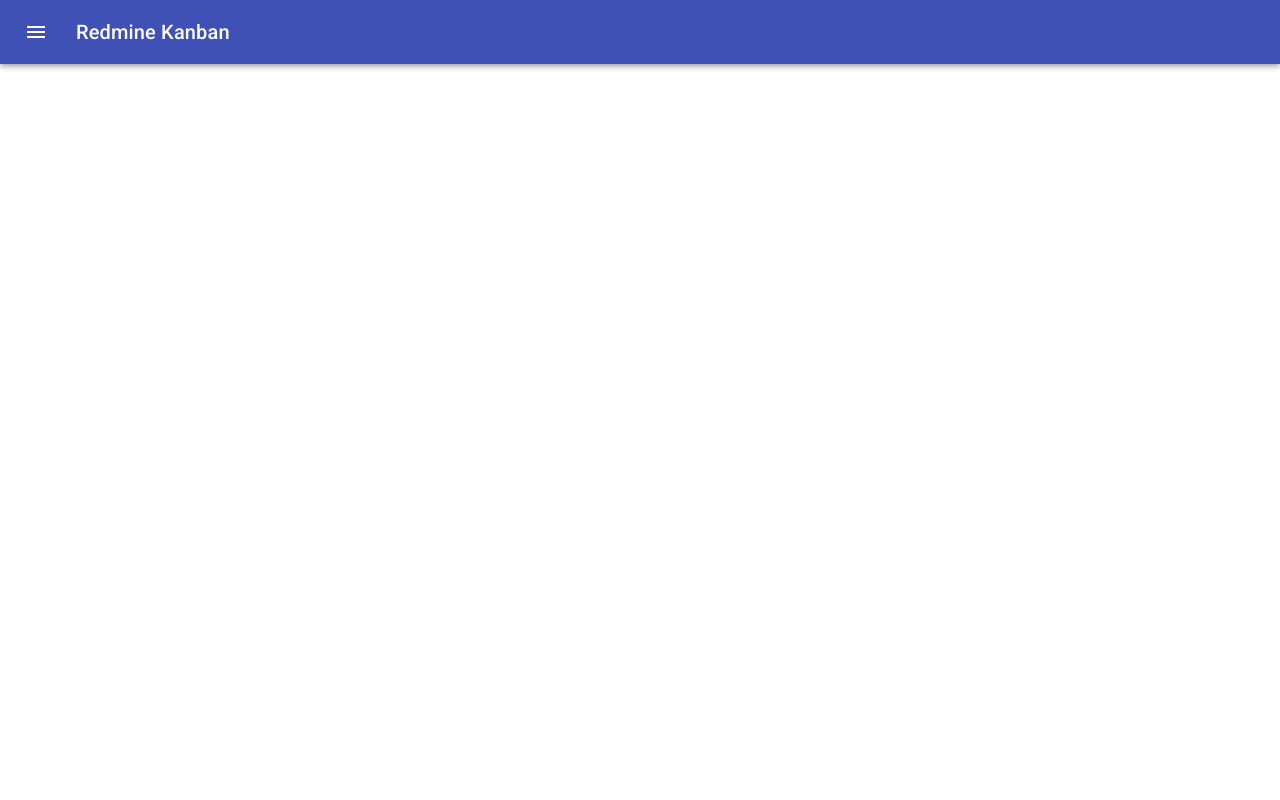
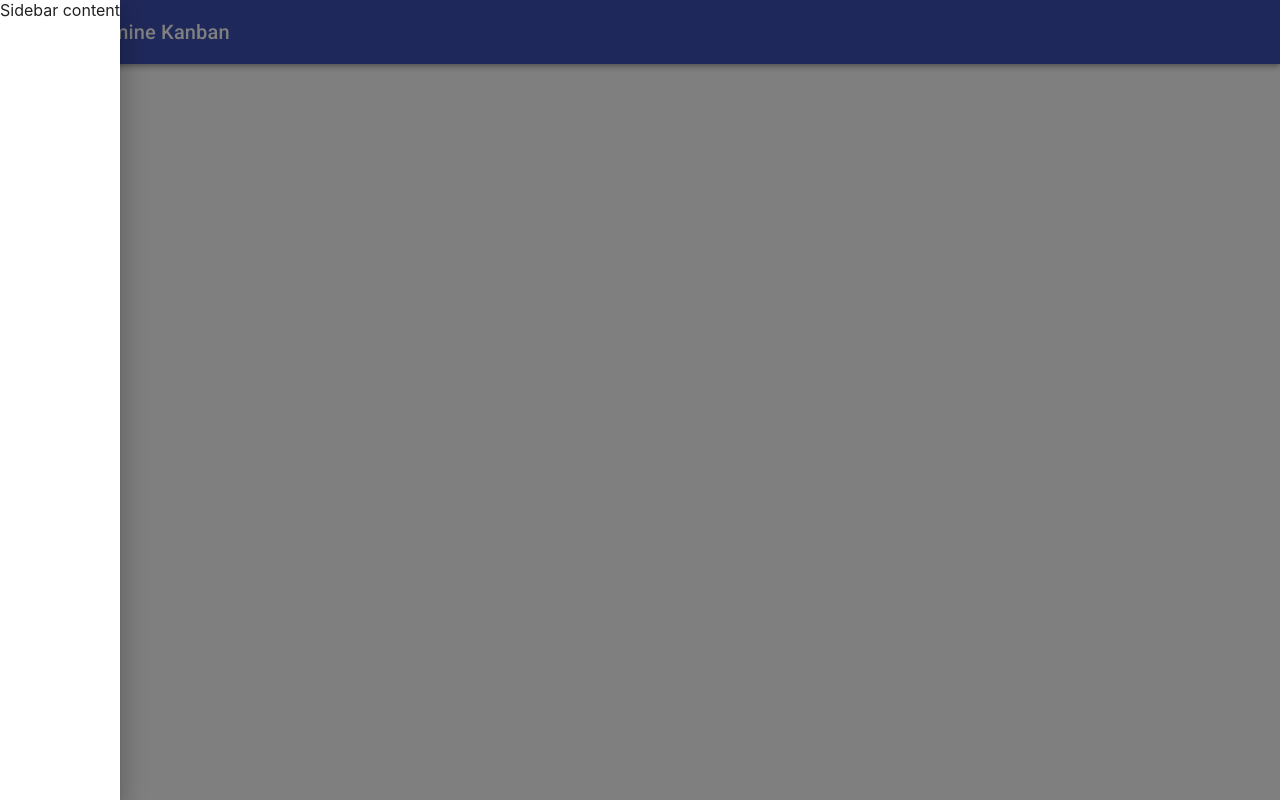
Before and after one commit to pavel-g/redmine-kanban-frontend, a React (Create React App) app: page / in a window 1280 px wide. Both pictures are taken after a click on the button "menu". Built offline with nearby package versions, Linux system fonts and the light colour scheme; no server answers.

Commit message:
Added sidebar

```diff
--- a/src/App.tsx
+++ b/src/App.tsx
@@ -5,6 +5,8 @@ import MenuIcon from '@material-ui/icons/Menu';
 import { createStyles, makeStyles, Theme } from '@material-ui/core/styles';
 import KanbansAll from "./components/kanbans-all";
 import {store} from "./store/store";
+import {sidebarStore} from "./store/sidebar"
+import Sidebar, {SidebarProps} from "./components/sidebar";
 
 const useStyles = makeStyles((theme: Theme) =>
     createStyles({
@@ -20,14 +22,24 @@ const useStyles = makeStyles((theme: Theme) =>
     }),
 );
 
-function App() {
+const OnOpenSidebarClick = () => {
+  return sidebarStore.toggleSidebar()
+}
+
+const App = () => {
   const classes = useStyles();
 
   return (
     <div className={classes.root}>
       <AppBar position="static">
         <Toolbar>
-          <IconButton edge="start" className={classes.menuButton} color="inherit" aria-label="menu">
+          <IconButton
+            edge="start"
+            className={classes.menuButton}
+            color="inherit"
+            aria-label="menu"
+            onClick={OnOpenSidebarClick}
+          >
             <MenuIcon />
           </IconButton>
           <Typography variant="h6" className={classes.title}>
@@ -35,6 +47,7 @@ function App() {
           </Typography>
         </Toolbar>
       </AppBar>
+      <Sidebar visible={sidebarStore.visible}></Sidebar>
       <KanbansAll boards={store.data}></KanbansAll>
     </div>
   )
--- /dev/null
+++ b/src/components/sidebar.tsx
@@ -0,0 +1,26 @@
+import React from 'react';
+import Drawer from "@material-ui/core/Drawer"
+import {observer} from "mobx-react";
+import {sidebarStore} from "../store/sidebar"
+
+export type SidebarProps = {
+  visible: {value: boolean}
+}
+
+const Sidebar = observer((props: SidebarProps) => {
+  return (
+    <Drawer
+      open={props.visible.value}
+      anchor="left"
+      onClose={onCloseSidebar}
+    >
+      Sidebar content
+    </Drawer>
+  )
+})
+
+const onCloseSidebar = () => {
+  sidebarStore.toggleSidebar()
+}
+
+export default Sidebar
--- /dev/null
+++ b/src/store/sidebar.ts
@@ -0,0 +1,16 @@
+import {autorun, observable} from "mobx";
+
+export class SidebarStore {
+  @observable visible = {value: false}
+  showSidebar() {
+    this.visible.value = true
+  }
+  hideSidebar() {
+    this.visible.value = false
+  }
+  toggleSidebar() {
+    this.visible.value = !this.visible.value
+  }
+}
+
+export const sidebarStore = new SidebarStore()
```
